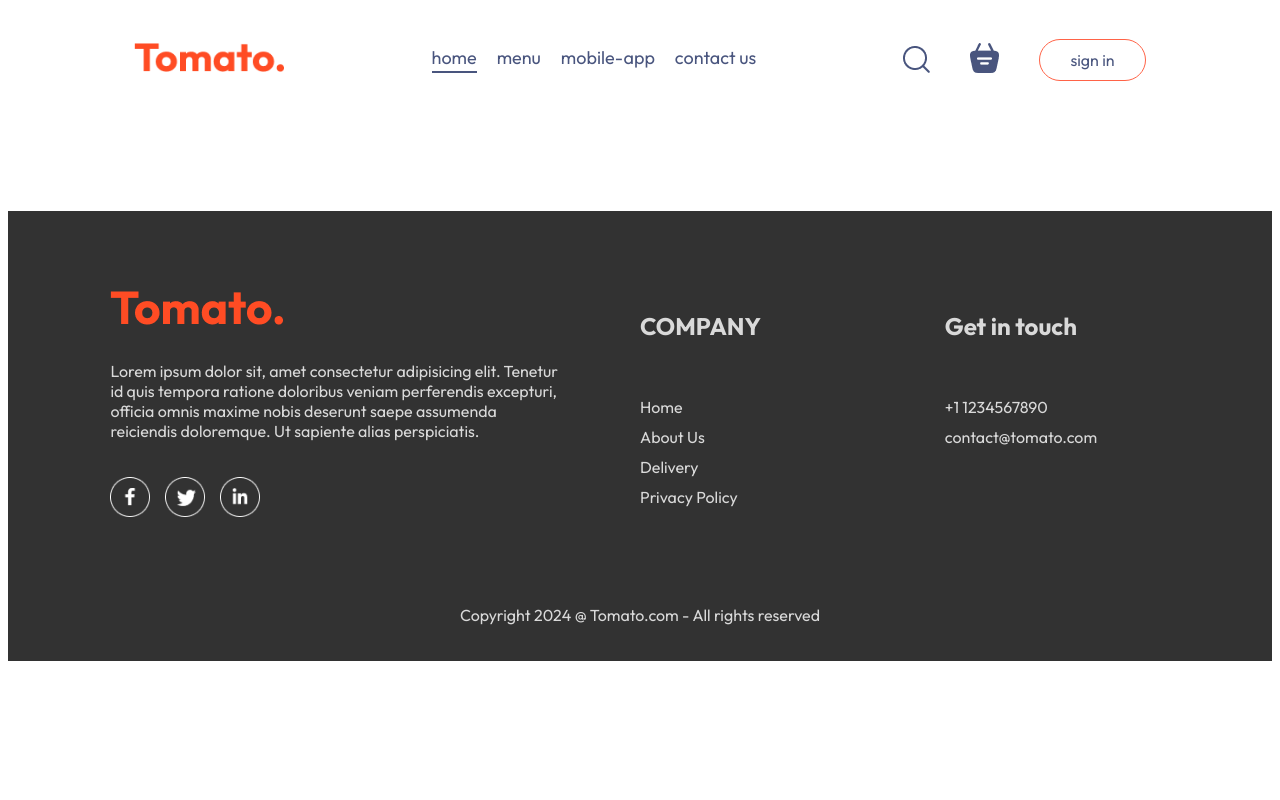
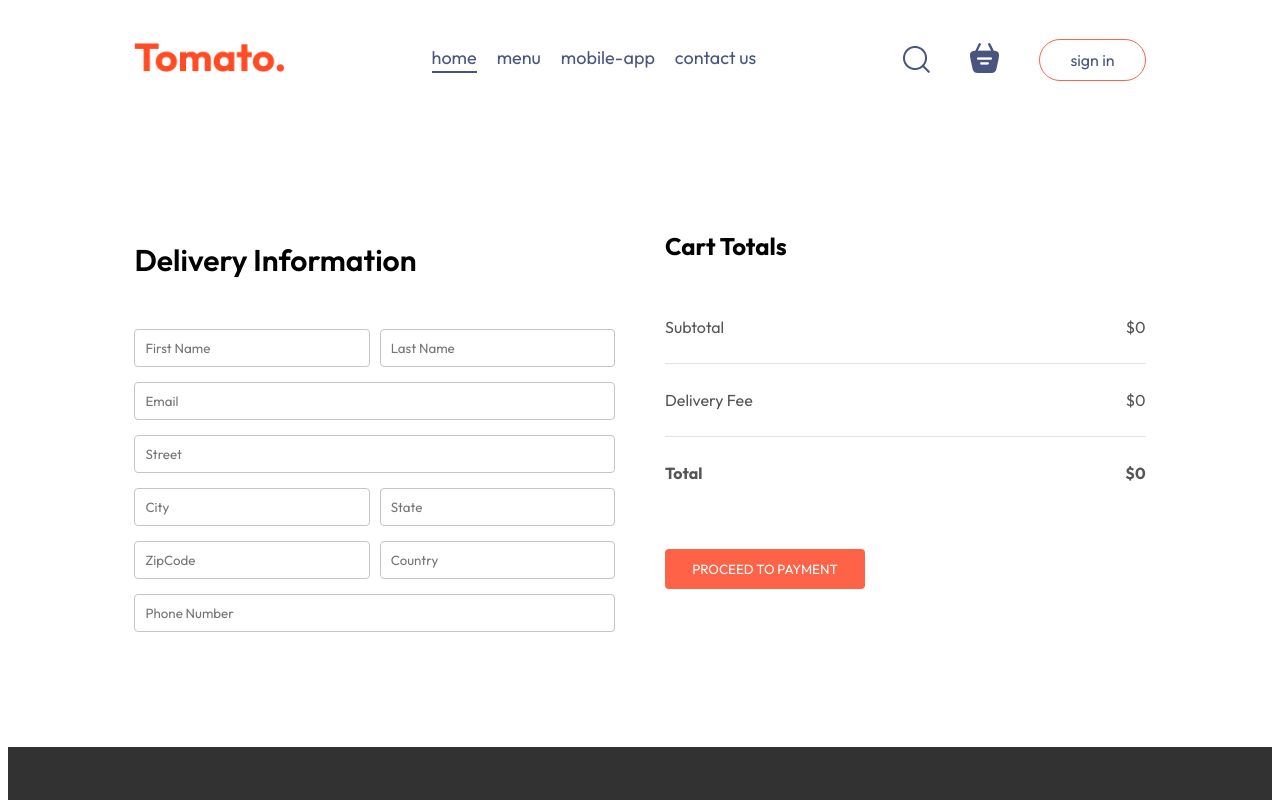
Before and after one commit to atharvasakpal/Tomato., a React (Create React App) app in the folder frontend/: page /order in a window 1280 px wide. Shown: the top 800 px of the page. Built offline with nearby package versions, Linux system fonts and the light colour scheme.

Commit message:
frontend complete

```diff
--- a/frontend/src/pages/cart/Cart.jsx
+++ b/frontend/src/pages/cart/Cart.jsx
@@ -7,7 +7,8 @@
 const Cart = ()=>{
 
     const {cartItems,food_list,removeFromCart,getTotalCartAmount} = useContext(StoreContext);
-    const navigate = useNavigate();
+
+    const navigate  = useNavigate();
 
     return(
         <div className="cart">
@@ -54,15 +55,15 @@
                             <hr />
                             <div className="cart-total-details">
                                 <p>Delivery Fee</p>
-                                <p>${2}</p>
+                                <p>${getTotalCartAmount()===0?0:2}</p>
                             </div>
                             <hr />
                             <div className="cart-total-details">
                                 <b><p>Total</p></b>
-                                <b><p>${getTotalCartAmount() + 2}</p></b>
+                                <b><p>${getTotalCartAmount() + (getTotalCartAmount()===0?0:2)}</p></b>
                             </div>
                         </div>
-                        <button onClick={navigate('/order')}>PROCEED TO CHECKOUT</button>
+                        <button onClick={()=>navigate("/order")}>PROCEED TO CHECKOUT</button>
                     </div>
                     <div className="cart-promocode">
                         <div>
--- a/frontend/src/pages/placeorder/Placeorder.css
+++ b/frontend/src/pages/placeorder/Placeorder.css
@@ -0,0 +1,44 @@
+.place-order{
+    display: flex;
+    align-items: start;
+    justify-content: space-between;
+    gap: 50px;
+    margin-top: 100px;
+}
+.place-order-left{
+    width: 100%;
+    max-width: max(30%,500px);
+
+}
+.place-order-left .title{
+    font-size: 30px;
+    font-weight: 600;
+    margin-bottom: 50px;
+}
+
+.place-order-left input{
+    margin-bottom: 15px;
+    width: 100%;
+    padding: 10px;
+    border: 1px solid #c5c5c5;
+    border-radius: 4px;
+    outline-color: tomato;
+}
+.place-order-left .multi-fields{
+     display: flex;
+     gap: 10px;
+
+}
+.place-order-right{
+    width: 100%;
+    max-width: max(40%,500px);
+}
+.place-order .cart-total button
+{
+    margin-top: 30px;
+}
+.place-order .cart-total hr{
+    height: 1px;
+        background-color: #e2e2e2;
+        border: none;
+}
--- a/frontend/src/pages/placeorder/Placeorder.jsx
+++ b/frontend/src/pages/placeorder/Placeorder.jsx
@@ -1,8 +1,61 @@
-import React from "react";
+import React, { useContext } from "react";
 import './Placeorder.css';
+import { StoreContext } from "../../context/StoreContext";
+import { useNavigate } from "react-router-dom";
 const Placeorder = ()=>{
+
+     const {getTotalCartAmount} = useContext(StoreContext);
+     const navigate = useNavigate();
+
     return (
-        <div></div>
+
+        <form action="" className="place-order">
+            <div className="place-order-left">
+                <p className="title">Delivery Information</p>
+
+                <div className="multi-fields">
+                    <input type="text" placeholder="First Name" />
+                    <input type="text" placeholder="Last Name" />
+                </div>
+
+                <input type="email" placeholder="Email" />
+                <input type="text" placeholder="Street"/>
+
+                <div className="multi-fields">
+                    <input type="text" placeholder="City" />
+                    <input type="text" placeholder="State" />
+                </div>
+
+                <div className="multi-fields">
+                    <input type="text" placeholder="ZipCode" />
+                    <input type="text" placeholder="Country" />
+                </div>
+                <input type="text" placeholder="Phone Number" />
+
+            </div>
+            <div className="place-order-right">
+                <div className="cart-total">
+                        <h2>Cart Totals</h2>
+                        <div>
+                            <div className="cart-total-details">
+                                <p>Subtotal</p>
+                                <p>${getTotalCartAmount()}</p>
+                            </div>
+                            <hr />
+                            <div className="cart-total-details">
+                                <p>Delivery Fee</p>
+                                <p>${ getTotalCartAmount()===0?0:2}</p>
+                            </div>
+                            <hr />
+                            <div className="cart-total-details">
+                                <b><p>Total</p></b>
+                                <b><p>${getTotalCartAmount() + (getTotalCartAmount()===0?0:2)}</p></b>
+                            </div>
+                        </div>
+                        <button >PROCEED TO PAYMENT</button>
+                    </div>
+            </div>
+        </form>
     )
 };
 
```
